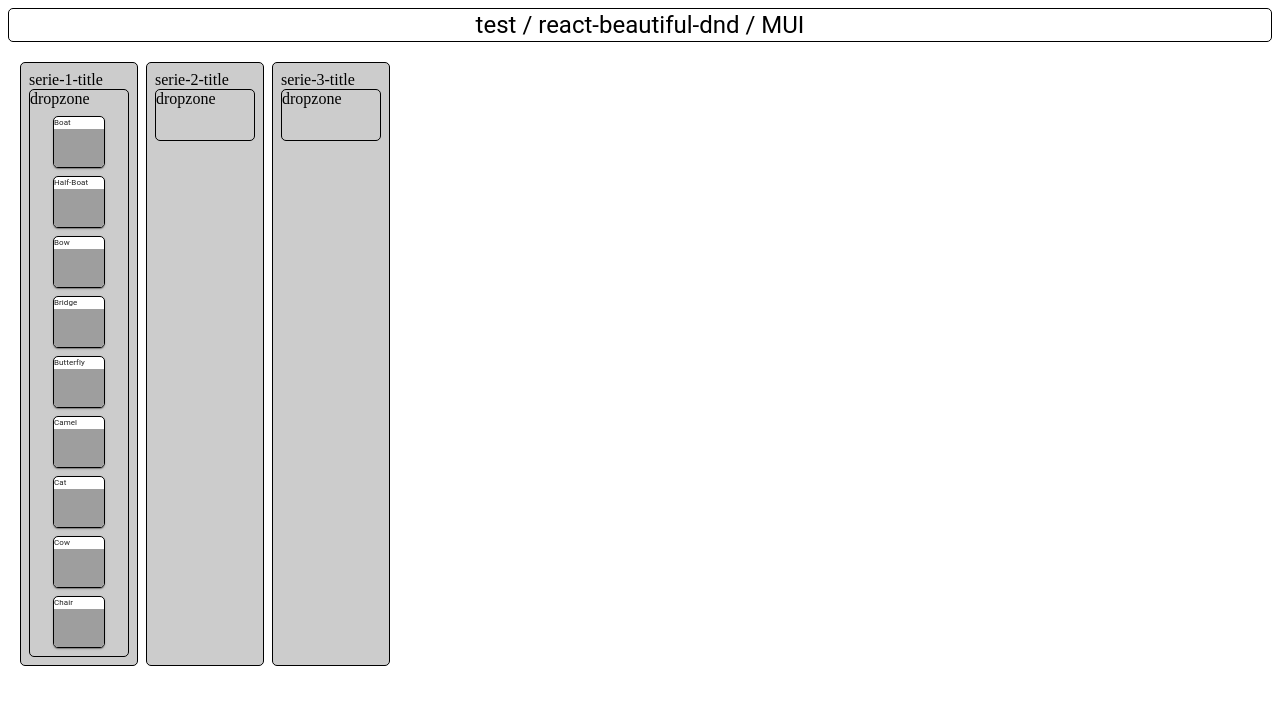
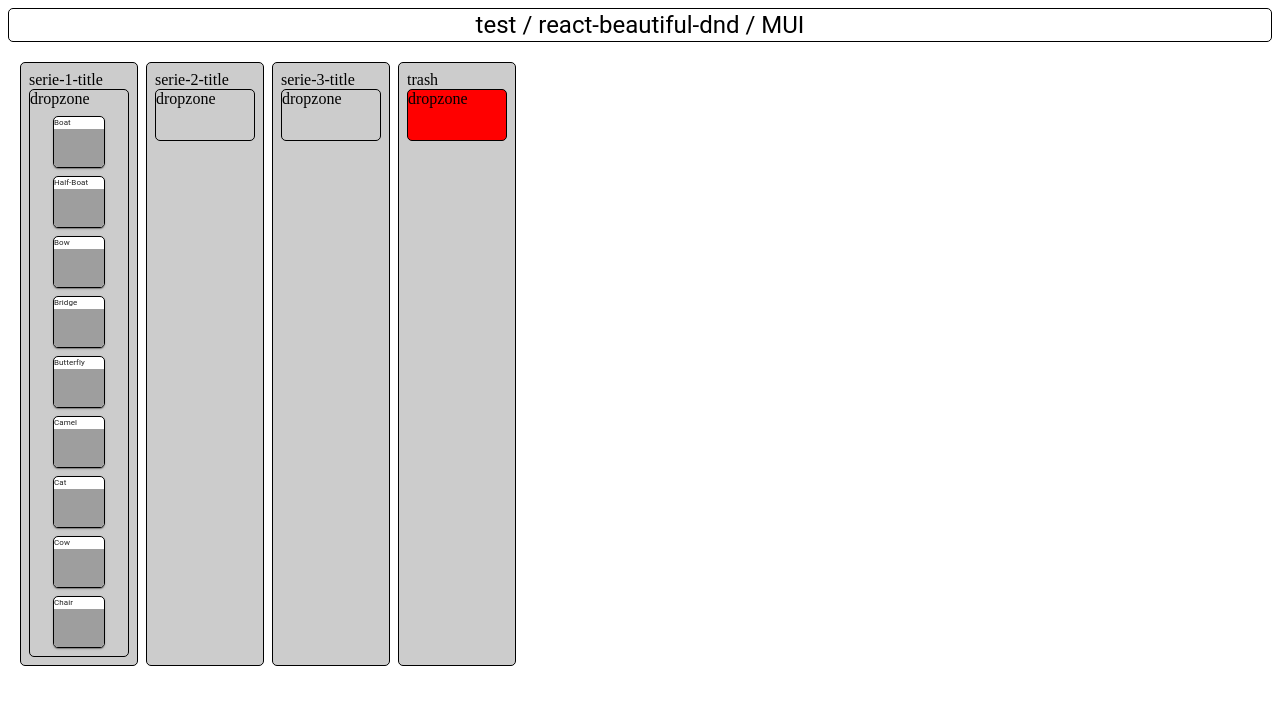
Before and after one commit to patrickletourneux/react-beautiful-dnd-test, a React (Create React App) app: page / in a window 1280 px wide. Shown: the top 704 px of the page. Built offline with nearby package versions, Linux system fonts and the light colour scheme; grey boxes are pictures that could not be loaded.

Commit message:
add trash column

```diff
--- a/src/components/Serie/index.js
+++ b/src/components/Serie/index.js
@@ -47,6 +47,7 @@
         minWidth: 10,
         border : "1px solid black",
         borderRadius : '5px',
+        backgroundColor : `${column.id === 'trash' && 'red'}`
         }}
         >
           dropzone
--- a/src/components/Series/index.js
+++ b/src/components/Series/index.js
@@ -25,6 +25,28 @@
     const startColumn = series.columns[source.droppableId];
     const finishColumn = series.columns[destination.droppableId];
 
+     // moving in trash column
+     if (destination.droppableId === 'trash'){
+      const newPositions = Array.from(startColumn.positions)
+      newPositions.splice(source.index, 1);
+
+      const newColumn = {
+        ...startColumn,
+        positions : newPositions,
+      }
+      console.log('TOTOTO')
+      const newSeries = {
+        ...series,
+        columns : {
+          ...series.columns,
+          [newColumn.id]: newColumn
+        }
+      }
+      console.log('newSeries ',newSeries)
+      setSeries(newSeries);
+      return;
+    }
+    // start === finish
     if (startColumn === finishColumn){
       const newPositions = Array.from(startColumn.positions)
       newPositions.splice(source.index, 1);
@@ -46,6 +68,8 @@
       setSeries(newSeries);
       return;
     }
+
+
     // moving in another column
     const startPositions = Array.from(startColumn.positions)
     startPositions.splice(source.index, 1);
--- a/src/data/series.js
+++ b/src/data/series.js
@@ -101,8 +101,13 @@
           title : 'serie-3-title',
           positions : []
         },
+        'trash': {
+          id: 'trash',
+          title : 'trash',
+          positions : []
+        },
     },
-    columnOrder : ['serie-1','serie-2','serie-3']
+    columnOrder : ['serie-1','serie-2','serie-3','trash']
 };
 
 export default data;
```
